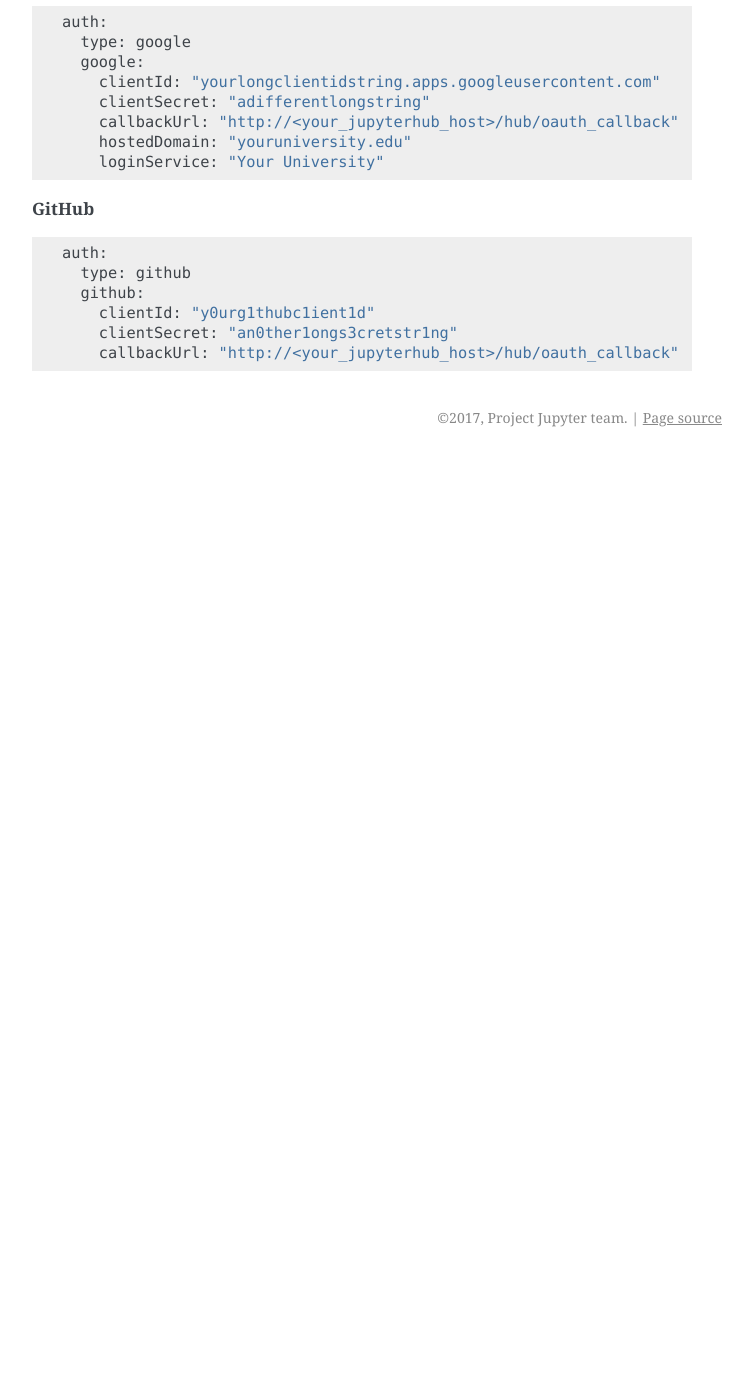
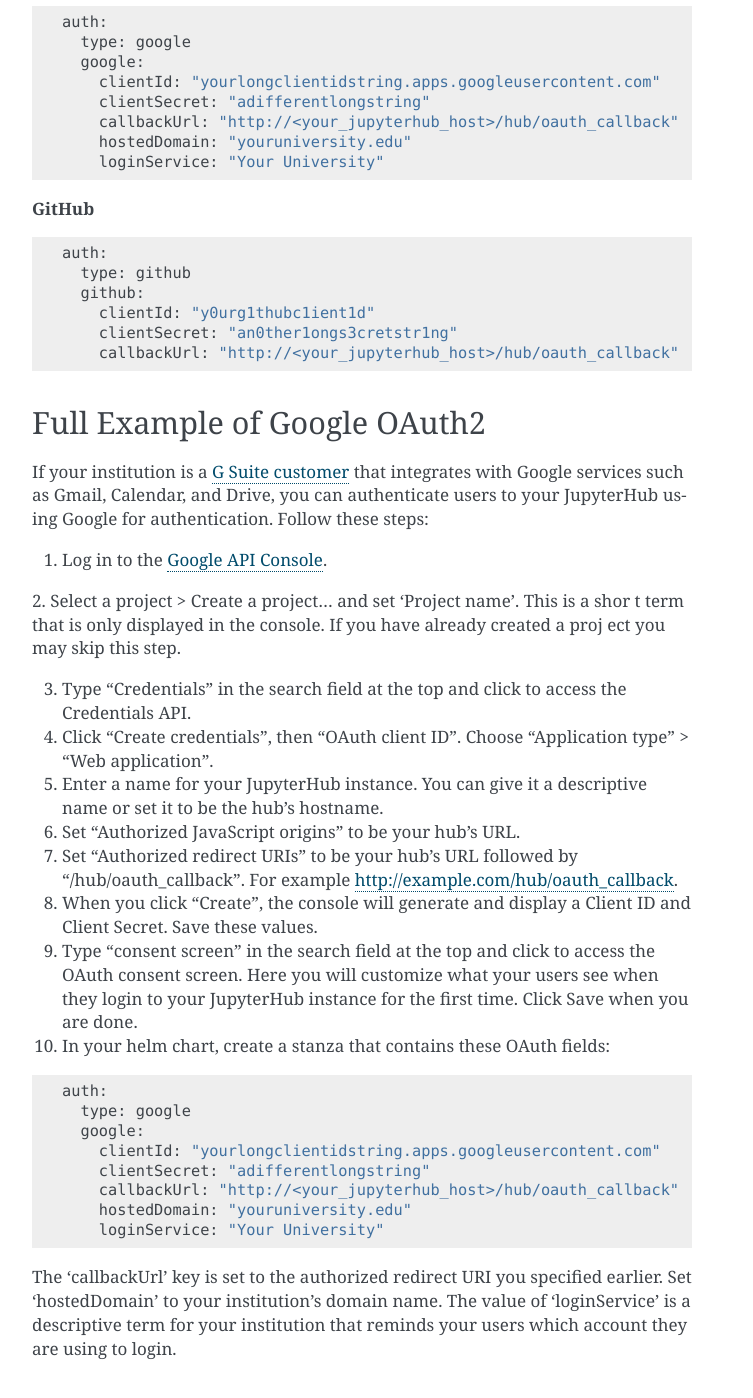
Before and after one commit to jupyterhub/zero-to-jupyterhub-k8s, a Sphinx documentation site: the page built from doc/source/extending-jupyterhub.rst, in a window 1280 px wide and 1400 px high, scrolled down 3434 px. Shown: the whole window, without its empty margins (388-1141 px from the left). Built offline with Sphinx 7.4.7, drawn with Linux system fonts in a browser that asks for light colours; before the commit the page ends 3891 px from its top, so only the background shows below that; some of the changed text lies outside the part shown.

Commit message:
Add complete Google OAuth2 instructions.

```diff
--- a/doc/source/extending-jupyterhub.rst
+++ b/doc/source/extending-jupyterhub.rst
@@ -154,3 +154,43 @@
           clientId: "y0urg1thubc1ient1d"
           clientSecret: "an0ther1ongs3cretstr1ng"
           callbackUrl: "http://<your_jupyterhub_host>/hub/oauth_callback"
+
+Full Example of Google OAuth2
+-----------------------------
+
+If your institution is a `G Suite customer <https://gsuite.google.com>`_ that integrates with Google services such as Gmail, Calendar, and Drive, you can authenticate users to your JupyterHub using Google for authentication. Follow these steps:
+
+1. Log in to the `Google API Console <https://console.developers.google.com>`_.
+
+2. Select a project > Create a project... and set 'Project name'. This is a shor
+t term that is only displayed in the console. If you have already created a proj
+ect you may skip this step.
+
+3. Type "Credentials" in the search field at the top and click to access the Credentials API.
+
+4. Click "Create credentials", then "OAuth client ID". Choose "Application type" > "Web application".
+
+5. Enter a name for your JupyterHub instance. You can give it a descriptive name or set it to be the hub's hostname.
+
+6. Set "Authorized JavaScript origins" to be your hub's URL.
+
+7. Set "Authorized redirect URIs" to be your hub's URL followed by "/hub/oauth_callback". For example http://example.com/hub/oauth_callback.
+
+8. When you click "Create", the console will generate and display a Client ID and Client Secret. Save these values.
+
+9. Type "consent screen" in the search field at the top and click to access the OAuth consent screen. Here you will customize what your users see when they login to your JupyterHub instance for the first time. Click Save when you are done.
+
+10. In your helm chart, create a stanza that contains these OAuth fields:
+
+.. code-block:: bash
+
+    auth:
+      type: google
+      google:
+        clientId: "yourlongclientidstring.apps.googleusercontent.com"
+        clientSecret: "adifferentlongstring"
+        callbackUrl: "http://<your_jupyterhub_host>/hub/oauth_callback"
+        hostedDomain: "youruniversity.edu"
+        loginService: "Your University"
+
+The 'callbackUrl' key is set to the authorized redirect URI you specified earlier. Set 'hostedDomain' to your institution's domain name. The value of 'loginService' is a descriptive term for your institution that reminds your users which account they are using to login.
```
